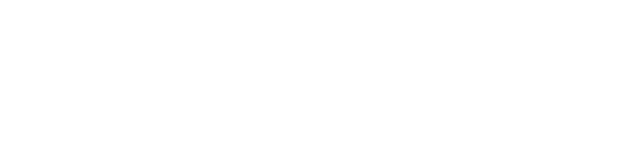
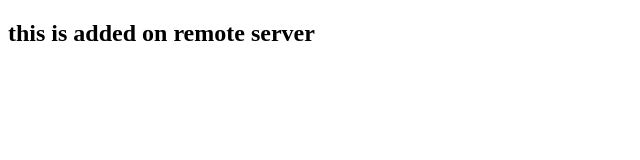
Before and after one commit to mdahmedrubel/rubel, a plain HTML site: page index.html in a window 1280 px wide. Shown: the whole page, without its empty margins (0-640 px from the left). Drawn offline with Linux system fonts and the light colour scheme.

Commit message:
Update index.html

```diff
--- a/index.html
+++ b/index.html
@@ -4,6 +4,6 @@
 	<title>this is test html</title>
 </head>
 <body>
-
+<h2>this is added on remote server</h2>
 </body>
 </html>
```
